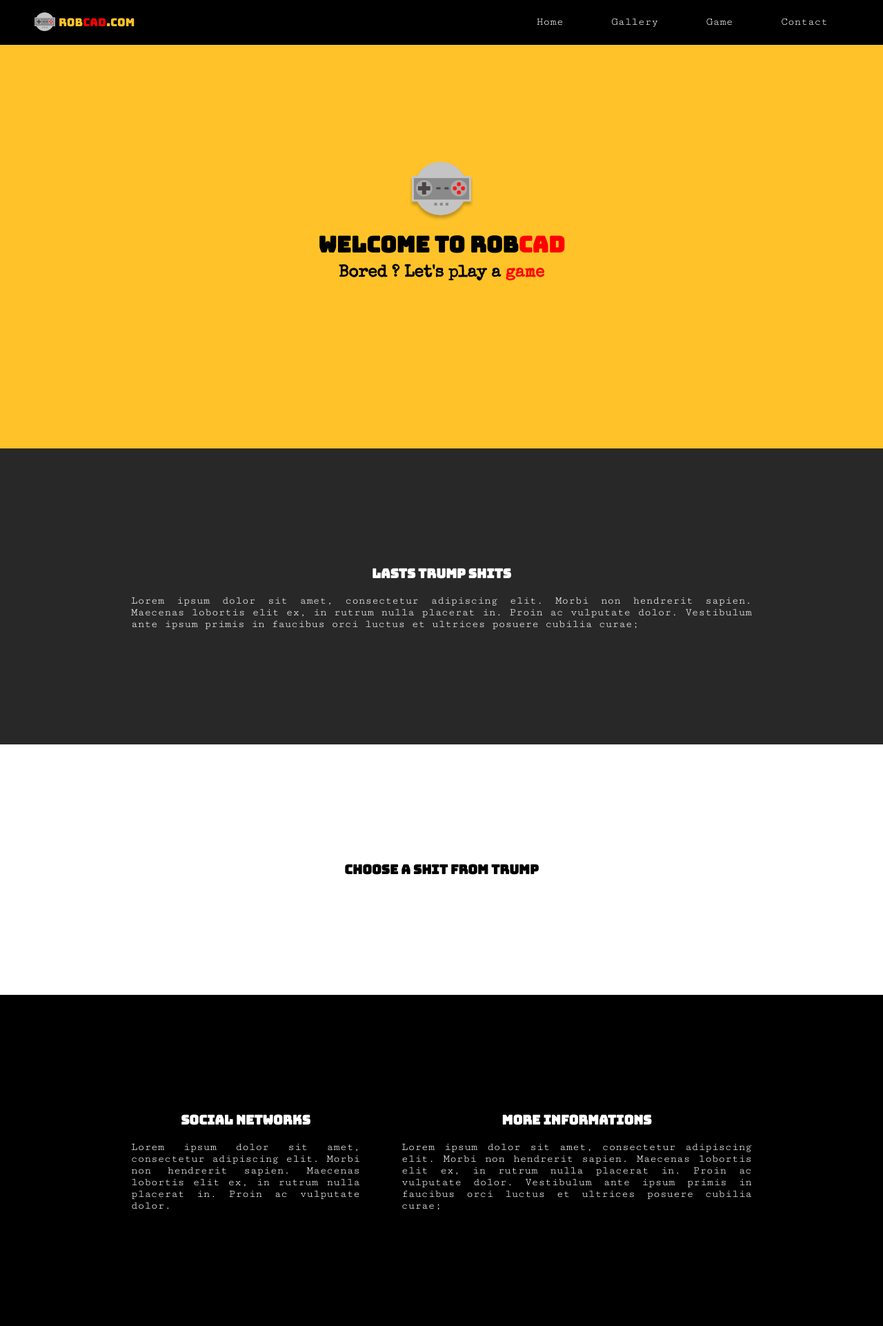
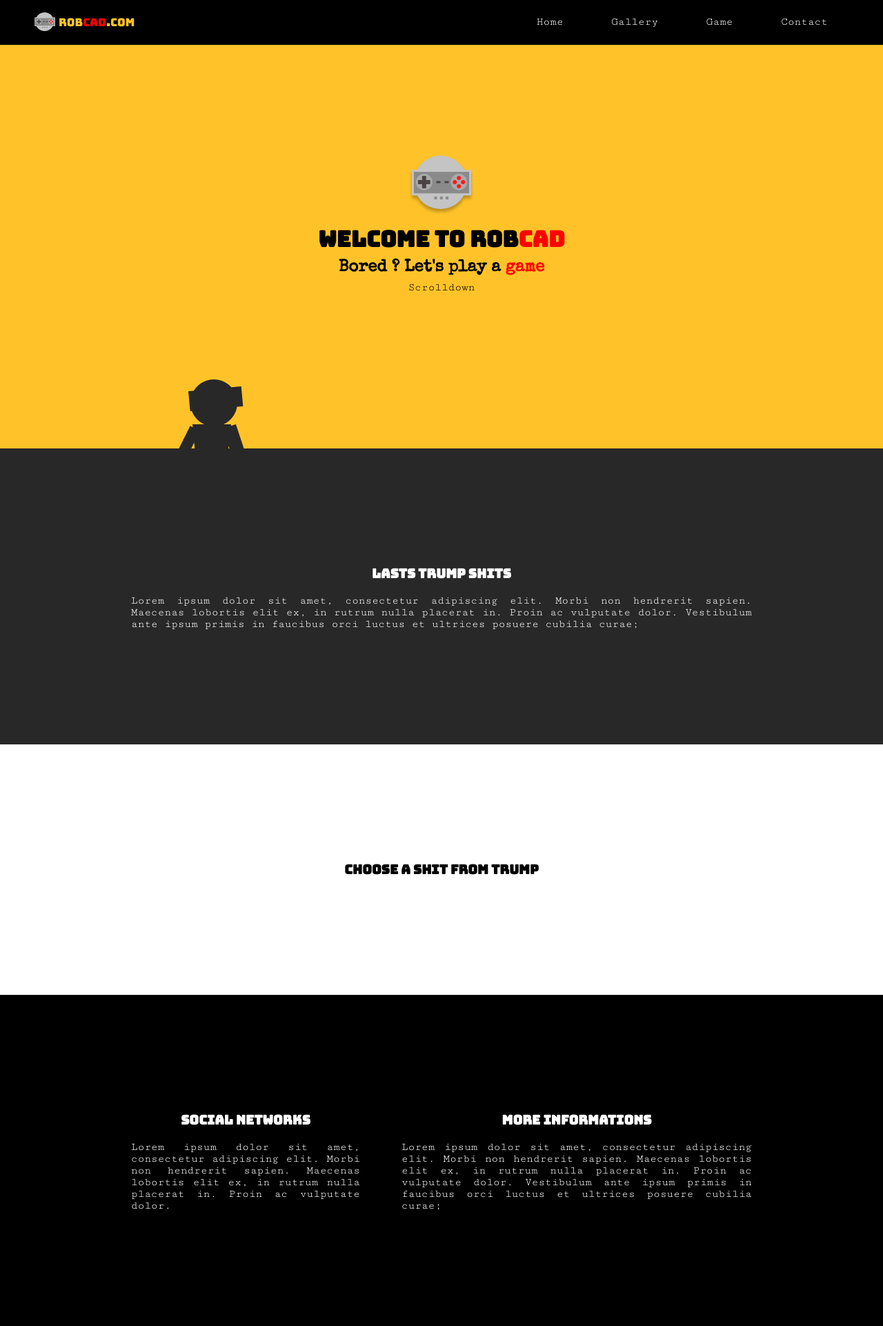
Before and after one commit to DmDespert/Campus-Numerique_JSProject, a PHP site: page /index.php?action=home in a window 1280 px wide. Shown: the whole page at 69% size. Run offline with PHP 8.4, Linux system fonts and the light colour scheme; some libraries are stand-ins or nearby versions.

Commit message:
feat: scrolldown on header

```diff
--- a/ressources/css/style.css
+++ b/ressources/css/style.css
@@ -170,6 +170,17 @@ nav>ul>li>a {
     background-color: #282828;
     color: white;
 }
+#start-section:before {
+    content:"";
+    width: 100px;
+    height: 100px;
+    position: absolute;
+    top: 0;
+    margin-top: -100px;
+    background-image: url('../img/robot.png');
+    left: 20%;
+
+}
 
 .button-game {
     padding: 12px 24px;
--- a/ressources/views/contact.tpl
+++ b/ressources/views/contact.tpl
@@ -1,5 +1,5 @@
 
-    <main>
+        <main id="content">
         <section id="start-section">
             <div class="container">
                 <div class="row">
--- a/ressources/views/gallery.tpl
+++ b/ressources/views/gallery.tpl
@@ -1,5 +1,5 @@
 
-    <main>
+    <main id="content">
         <section id="start-section">
             <div class="container">
                 <div class="row">
--- a/ressources/views/game.tpl
+++ b/ressources/views/game.tpl
@@ -1,4 +1,4 @@
-<main>
+<main id="content">
     <section id="start-section">
         <div class="container">
             <div class="row">
@@ -33,7 +33,7 @@
                     <div class="img-result"></div>
                     <p class="player">Your choice</p>
                     <p class="result bungee">Here is the result</p>
-                    <p class="computer">Computer choice</p>
+                    <p class="computer">Trump choice</p>
                 </div>
             </div>
         </div>
--- a/ressources/views/home.tpl
+++ b/ressources/views/home.tpl
@@ -1,5 +1,5 @@
 
-    <main>
+    <main id="content">
         <section id="start-section">
             <div class="container">
                 <div class="row">
--- a/ressources/views/layouts/header.tpl
+++ b/ressources/views/layouts/header.tpl
@@ -41,6 +41,7 @@
                     <h2 class="second-title special text-center"><?php echo $secondTitle[$url] ?></a></h2>
                 </div>
             </div>
+            <div class="scrolldown"><a href="#content">Scrolldown</a></div>
         </div>
 
     </header>
```
Also changed, not shown: ressources/img/robot.png (added).
